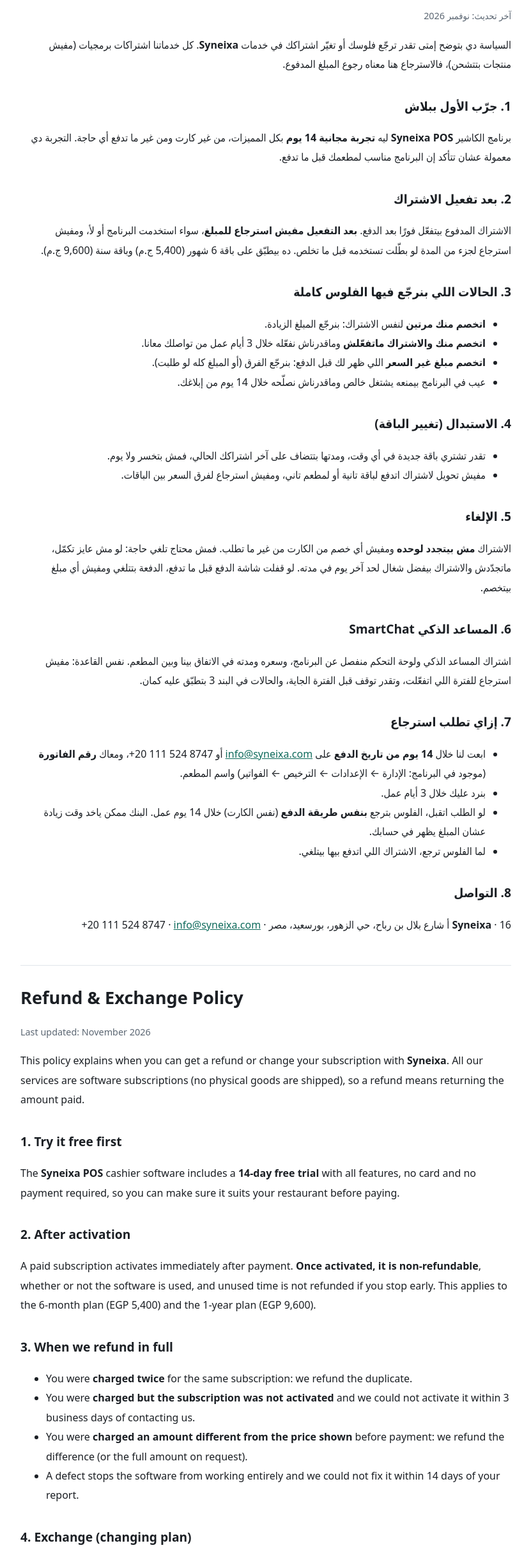
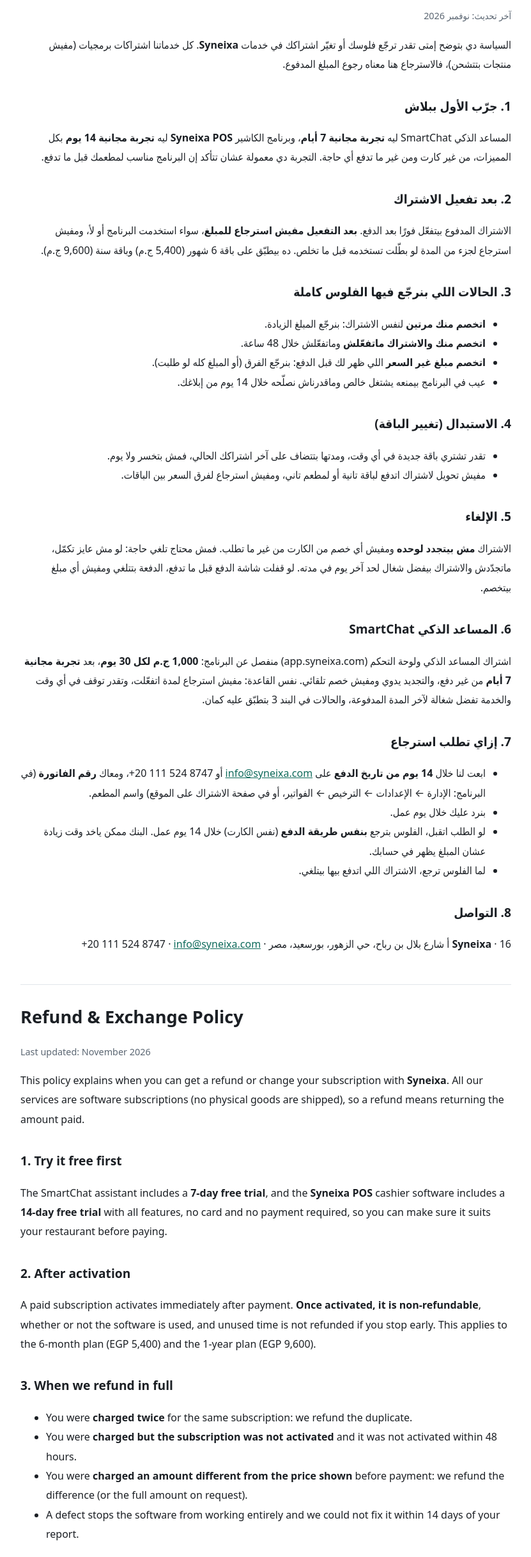
Before and after one commit to Aasem201/syneixa-site, a plain HTML site: page refund/index.html in a window 1280 px wide. Shown: the part 117-2550 px from the top of the page at 64% size, without its empty margins (224-1055 px from the left). Drawn offline with Linux system fonts and the light colour scheme.

Commit message:
Add files via upload

```diff
--- a/refund/index.html
+++ b/refund/index.html
@@ -28,7 +28,7 @@
 <p>السياسة دي بتوضح إمتى تقدر ترجّع فلوسك أو تغيّر اشتراكك في خدمات <strong>Syneixa</strong>. كل خدماتنا اشتراكات برمجيات (مفيش منتجات بتتشحن)، فالاسترجاع هنا معناه رجوع المبلغ المدفوع.</p>
 
 <h2>1. جرّب الأول ببلاش</h2>
-<p>برنامج الكاشير <strong>Syneixa POS</strong> ليه <strong>تجربة مجانية 14 يوم</strong> بكل المميزات، من غير كارت ومن غير ما تدفع أي حاجة. التجربة دي معمولة عشان تتأكد إن البرنامج مناسب لمطعمك قبل ما تدفع.</p>
+<p>المساعد الذكي SmartChat ليه <strong>تجربة مجانية 7 أيام</strong>، وبرنامج الكاشير <strong>Syneixa POS</strong> ليه <strong>تجربة مجانية 14 يوم</strong> بكل المميزات، من غير كارت ومن غير ما تدفع أي حاجة. التجربة دي معمولة عشان تتأكد إن البرنامج مناسب لمطعمك قبل ما تدفع.</p>
 
 <h2>2. بعد تفعيل الاشتراك</h2>
 <p>الاشتراك المدفوع بيتفعّل فورًا بعد الدفع. <strong>بعد التفعيل مفيش استرجاع للمبلغ</strong>، سواء استخدمت البرنامج أو لأ، ومفيش استرجاع لجزء من المدة لو بطّلت تستخدمه قبل ما تخلص. ده بيطبّق على باقة 6 شهور (5,400 ج.م) وباقة سنة (9,600 ج.م).</p>
@@ -36,7 +36,7 @@
 <h2>3. الحالات اللي بنرجّع فيها الفلوس كاملة</h2>
 <ul>
   <li><strong>اتخصم منك مرتين</strong> لنفس الاشتراك: بنرجّع المبلغ الزيادة.</li>
-  <li><strong>اتخصم منك والاشتراك ماتفعّلش</strong> وماقدرناش نفعّله خلال 3 أيام عمل من تواصلك معانا.</li>
+  <li><strong>اتخصم منك والاشتراك ماتفعّلش</strong> وماتفعّلش خلال 48 ساعة.</li>
   <li><strong>اتخصم مبلغ غير السعر</strong> اللي ظهر لك قبل الدفع: بنرجّع الفرق (أو المبلغ كله لو طلبت).</li>
   <li>عيب في البرنامج بيمنعه يشتغل خالص وماقدرناش نصلّحه خلال 14 يوم من إبلاغك.</li>
 </ul>
@@ -51,12 +51,12 @@
 <p>الاشتراك <strong>مش بيتجدد لوحده</strong> ومفيش أي خصم من الكارت من غير ما تطلب. فمش محتاج تلغي حاجة: لو مش عايز تكمّل، ماتجدّدش والاشتراك بيفضل شغال لحد آخر يوم في مدته. لو قفلت شاشة الدفع قبل ما تدفع، الدفعة بتتلغي ومفيش أي مبلغ بيتخصم.</p>
 
 <h2>6. المساعد الذكي SmartChat</h2>
-<p>اشتراك المساعد الذكي ولوحة التحكم منفصل عن البرنامج، وسعره ومدته في الاتفاق بينا وبين المطعم. نفس القاعدة: مفيش استرجاع للفترة اللي اتفعّلت، وتقدر توقف قبل الفترة الجاية، والحالات في البند 3 بتطبّق عليه كمان.</p>
+<p>اشتراك المساعد الذكي ولوحة التحكم (app.syneixa.com) منفصل عن البرنامج: <strong>1,000 ج.م لكل 30 يوم</strong>، بعد <strong>تجربة مجانية 7 أيام</strong> من غير دفع، والتجديد يدوي ومفيش خصم تلقائي. نفس القاعدة: مفيش استرجاع لمدة اتفعّلت، وتقدر توقف في أي وقت والخدمة تفضل شغالة لآخر المدة المدفوعة، والحالات في البند 3 بتطبّق عليه كمان.</p>
 
 <h2>7. إزاي تطلب استرجاع</h2>
 <ul>
-  <li>ابعت لنا خلال <strong>14 يوم من تاريخ الدفع</strong> على <a href="mailto:info@syneixa.com">info@syneixa.com</a> أو <span dir="ltr">+20 111 524 8747</span>، ومعاك <strong>رقم الفاتورة</strong> (موجود في البرنامج: الإدارة ← الإعدادات ← الترخيص ← الفواتير) واسم المطعم.</li>
-  <li>بنرد عليك خلال 3 أيام عمل.</li>
+  <li>ابعت لنا خلال <strong>14 يوم من تاريخ الدفع</strong> على <a href="mailto:info@syneixa.com">info@syneixa.com</a> أو <span dir="ltr">+20 111 524 8747</span>، ومعاك <strong>رقم الفاتورة</strong> (في البرنامج: الإدارة ← الإعدادات ← الترخيص ← الفواتير، أو في صفحة الاشتراك على الموقع) واسم المطعم.</li>
+  <li>بنرد عليك خلال يوم عمل.</li>
   <li>لو الطلب اتقبل، الفلوس بترجع <strong>بنفس طريقة الدفع</strong> (نفس الكارت) خلال 14 يوم عمل. البنك ممكن ياخد وقت زيادة عشان المبلغ يظهر في حسابك.</li>
   <li>لما الفلوس ترجع، الاشتراك اللي اتدفع بيها بيتلغي.</li>
 </ul>
@@ -69,13 +69,13 @@
 <p class="muted">Last updated: November 2026</p>
 <p>This policy explains when you can get a refund or change your subscription with <strong>Syneixa</strong>. All our services are software subscriptions (no physical goods are shipped), so a refund means returning the amount paid.</p>
 <h2>1. Try it free first</h2>
-<p>The <strong>Syneixa POS</strong> cashier software includes a <strong>14-day free trial</strong> with all features, no card and no payment required, so you can make sure it suits your restaurant before paying.</p>
+<p>The SmartChat assistant includes a <strong>7-day free trial</strong>, and the <strong>Syneixa POS</strong> cashier software includes a <strong>14-day free trial</strong> with all features, no card and no payment required, so you can make sure it suits your restaurant before paying.</p>
 <h2>2. After activation</h2>
 <p>A paid subscription activates immediately after payment. <strong>Once activated, it is non-refundable</strong>, whether or not the software is used, and unused time is not refunded if you stop early. This applies to the 6-month plan (EGP 5,400) and the 1-year plan (EGP 9,600).</p>
 <h2>3. When we refund in full</h2>
 <ul>
   <li>You were <strong>charged twice</strong> for the same subscription: we refund the duplicate.</li>
-  <li>You were <strong>charged but the subscription was not activated</strong> and we could not activate it within 3 business days of contacting us.</li>
+  <li>You were <strong>charged but the subscription was not activated</strong> and it was not activated within 48 hours.</li>
   <li>You were <strong>charged an amount different from the price shown</strong> before payment: we refund the difference (or the full amount on request).</li>
   <li>A defect stops the software from working entirely and we could not fix it within 14 days of your report.</li>
 </ul>
@@ -87,11 +87,11 @@
 <h2>5. Cancellation</h2>
 <p>Subscriptions <strong>do not renew automatically</strong> and your card is never charged without your request, so there is nothing to cancel: if you do not want to continue, simply do not renew, and the subscription stays active until the last day of its term. Closing the payment screen before paying cancels the payment and nothing is charged.</p>
 <h2>6. SmartChat AI assistant</h2>
-<p>The AI assistant and dashboard subscription is separate from the software; its price and term are set in our agreement with the restaurant. The same rule applies: the activated period is non-refundable, you may stop before the next period, and the cases in section 3 apply as well.</p>
+<p>The AI assistant and dashboard subscription (app.syneixa.com) is separate from the software: <strong>EGP 1,000 per 30 days</strong> after a <strong>7-day free trial</strong> with no payment; renewal is manual with no automatic charges. The same rule applies: an activated period is non-refundable, you may stop at any time and the service stays active until the end of the paid period, and the cases in section 3 apply as well.</p>
 <h2>7. How to request a refund</h2>
 <ul>
-  <li>Contact us within <strong>14 days of the payment date</strong> at <a href="mailto:info@syneixa.com">info@syneixa.com</a> or +20 111 524 8747 with your <strong>invoice number</strong> (in the software: Back office → Settings → Licence → Invoices) and restaurant name.</li>
-  <li>We reply within 3 business days.</li>
+  <li>Contact us within <strong>14 days of the payment date</strong> at <a href="mailto:info@syneixa.com">info@syneixa.com</a> or +20 111 524 8747 with your <strong>invoice number</strong> (in the software: Back office → Settings → Licence → Invoices, or on the website subscription page) and restaurant name.</li>
+  <li>We reply within one business day.</li>
   <li>If approved, the refund goes back <strong>to the original payment method</strong> (the same card) within 14 business days; your bank may take longer to show it.</li>
   <li>Once refunded, the subscription paid for is cancelled.</li>
 </ul>
```
Also changed, not shown: terms/index.html (+2 -2 lines).
